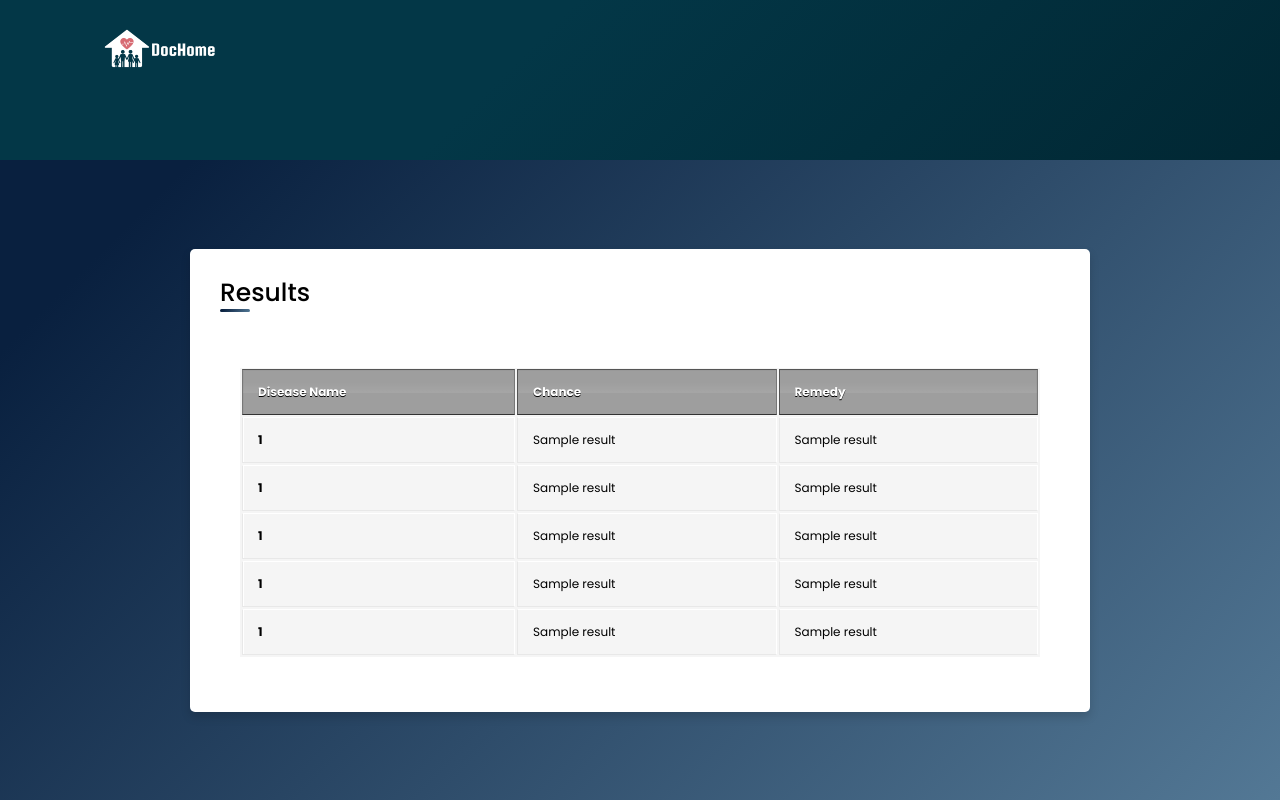
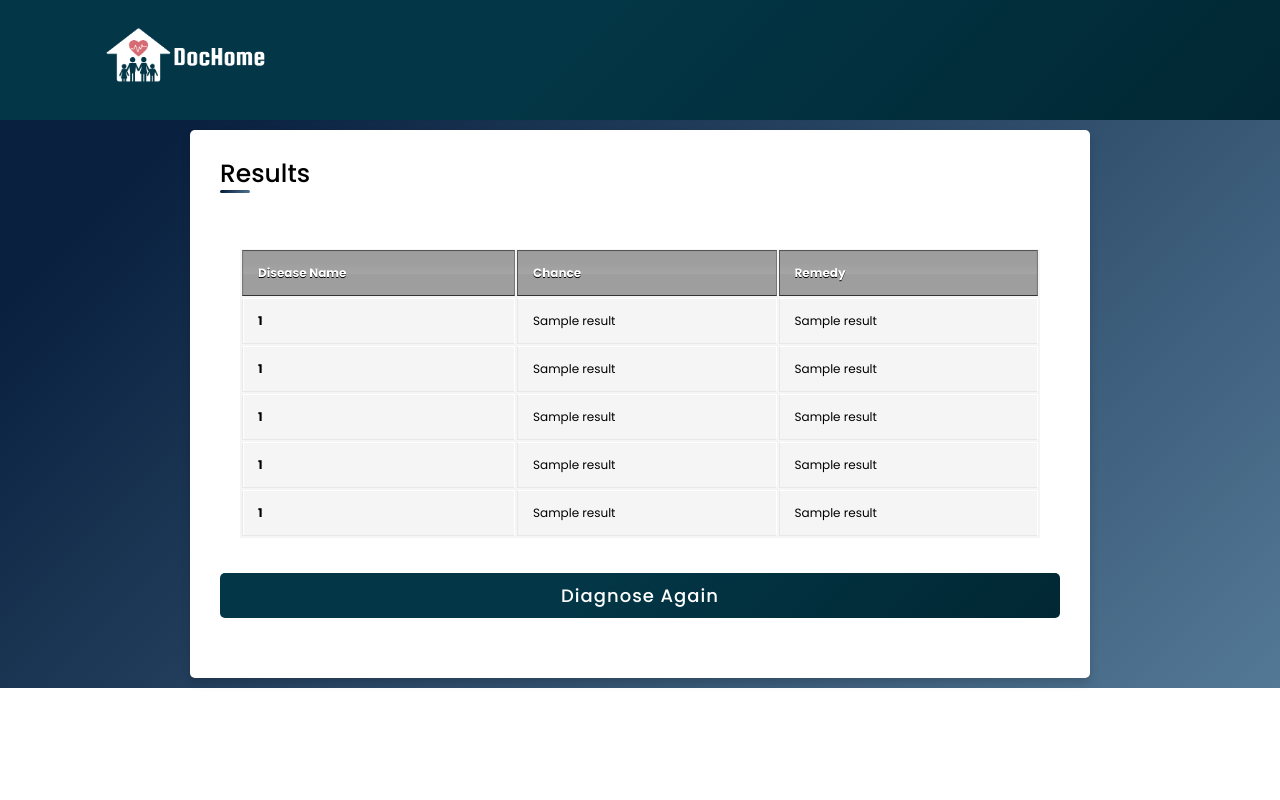
Before and after one commit to Vaijayanthi-Sambath-Kumar/DocHome, a Flask app: template templates/results.html in a window 1280 px wide. Run offline with Flask 2, Linux system fonts and the light colour scheme; the template is opened without the code that fills it: most values are stand-ins (such as "Sample title", 1, 10 or a date in 2020); grey boxes are pictures that could not be loaded.

Commit message:
Updated result_style.css and results.html

```diff
--- a/static/css/results_style.css
+++ b/static/css/results_style.css
@@ -12,13 +12,13 @@
 #body1 {
   background: linear-gradient(135deg, #033747 40%, #012733);
   width: 100%;
-  height: 20vh;
+  height: 15vh;
   margin: 0px;
-  padding: 10px 100px;
-  display: flex;
+  padding: 0px 100px;
+
 }
 #body2 {
-  height: 80vh;
+  height: 100%;
   display: flex;
   justify-content: center;
   align-items: center;
@@ -28,7 +28,7 @@
 .logo img {
   display: flex;
   align-items: center;
-  height: 70px;
+  height: 100px;
 }
 
 .container {
@@ -123,3 +123,23 @@
 td:first-child {
   box-shadow: inset 1px 0 0 #fff;
 }
+form .button {
+  height: 45px;
+  margin: 35px 0;
+}
+form .button input {
+  height: 100%;
+  width: 100%;
+  border-radius: 5px;
+  border: none;
+  color: #fff;
+  font-size: 18px;
+  font-weight: 500;
+  letter-spacing: 1px;
+  cursor: pointer;
+  transition: all 0.3s ease;
+  background: linear-gradient(135deg, #033747 40%, #012733);
+}
+form .button input:hover {
+  background: linear-gradient(-135deg, #09203f 0%, #537895);
+}
--- a/static/css/style.css
+++ b/static/css/style.css
@@ -12,7 +12,7 @@
 #body1 {
   background: linear-gradient(135deg, #033747 40%, #012733);
   width: 100%;
-  height: 100px;
+  height: 15vh;
   margin: 0px;
   padding: 0px 100px;
 
--- a/templates/results.html
+++ b/templates/results.html
@@ -55,6 +55,11 @@
               </tr>
             </tbody>
           </table>
+          <form action = "/">
+            <div class="button">
+              <input type="submit" value="Diagnose Again"/>
+            </div>
+          </form>
         </div>
       </div>
     </div>
```
